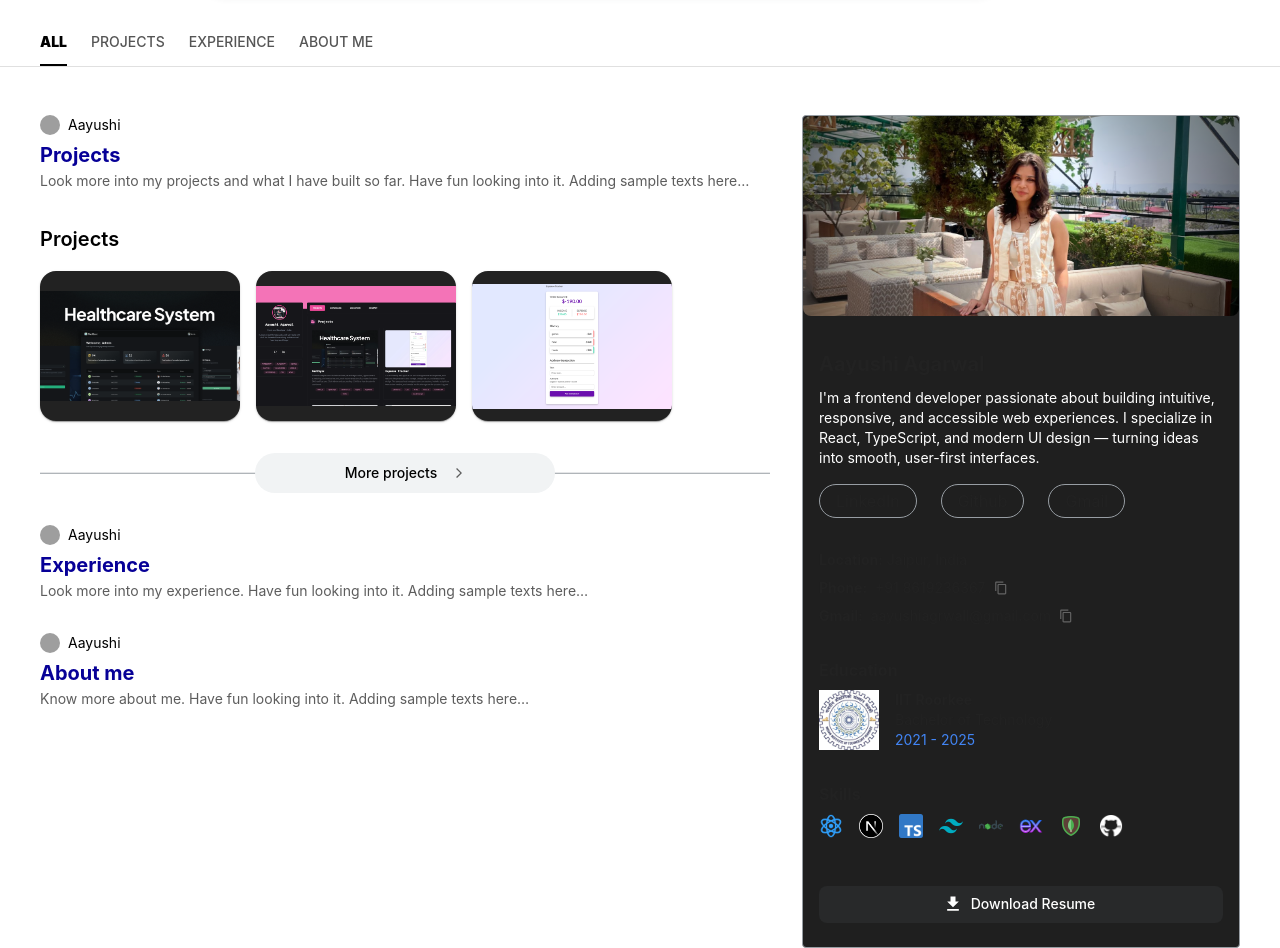
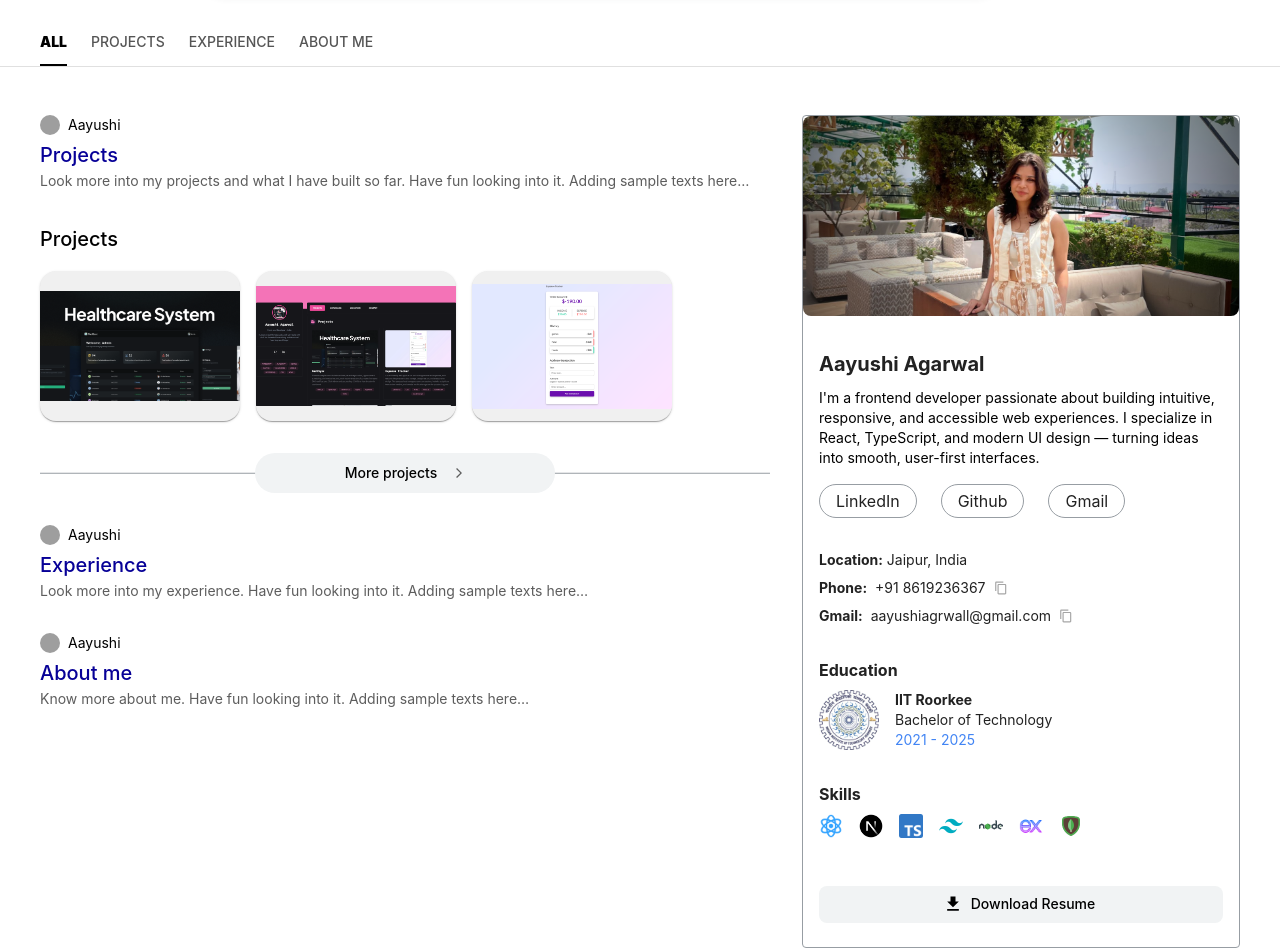
Before and after one commit to Aayushi-Agrwal/portfoliov2, a Next.js app: page /all in a window 1280 px wide. Shown: the part 80-1028 px from the top of the page. Built offline with nearby package versions, Linux system fonts and the light colour scheme; grey boxes are pictures that could not be loaded.

Commit message:
fix: add dark and light theme

```diff
--- a/app/(main)/all/components.tsx
+++ b/app/(main)/all/components.tsx
@@ -13,7 +13,7 @@ const MainPageLink = ({title, description, route}: {title: string , description:
             <img src={mode === 'light' ? '/profile-icon-dark.png' : '/profile-icon.jpg'} alt="Aayushi" className="rounded-full object-cover h-[20px] w-[20px]"/>
             <Typography variant="body2" color={mode === 'light' ? 'black' : 'white'}>Aayushi</Typography>
         </Box>
-        <Typography variant="h6" fontWeight="bold" color={mode === 'light' ? '#070097' : '#90caf9'} mt={0.5}
+        <Typography variant="h6" fontWeight={510} color={mode === 'light' ? '#070097' : '#90caf9'} mt={0.5}
           sx={{
             textDecoration: 'none',
             transition: 'text-decoration 0.2s',
--- a/app/(main)/all/page.tsx
+++ b/app/(main)/all/page.tsx
@@ -66,7 +66,7 @@ export default function Home() {
       >
         {/* Profile Card - Mobile First */}
         <Box flex={3} order={{ xs: 1, md: 2 }}>
-          <Card className="!bg-[#1F1F1F] border-[0.5px] border-solid border-[#979DA3]" sx={{boxShadow: 'none', backgroundImage: 'none' }}>
+          <Card className="border-[0.5px] border-solid border-[#979DA3]" sx={{boxShadow: 'none', backgroundImage: 'none', bgcolor: mode === 'light' ? '' : '#1F1F1F' }}>
             <Box
               height={200}
               borderRadius={2}
@@ -84,7 +84,7 @@ export default function Home() {
 
             <CardContent>
               <Typography variant="h6" fontWeight="bold">Aayushi Agarwal</Typography>
-              <Typography variant="body2" color="white" className="pt-2">
+              <Typography variant="body2" color= {mode === 'light' ? 'black' : 'white'} className="pt-2">
                 I&apos;m a frontend developer passionate about building intuitive, responsive, and accessible web experiences. I specialize in React, TypeScript, and modern UI design — turning ideas into smooth, user-first interfaces.
               </Typography>
 
@@ -110,7 +110,7 @@ export default function Home() {
                     <span className="text-content transition-opacity duration-100">{profile.name}</span>
                     <Box
                       className="icon-content absolute opacity-0 transition-opacity duration-300"
-                      sx={{ color: "white" }}
+                      sx={{ color: mode === 'light' ? 'black' : 'white' }}
                     >
                       {profile.icon}
                     </Box>
@@ -198,15 +198,14 @@ export default function Home() {
                   borderRadius: '8px',
                   px: 4,
                   fontWeight: 500,
-                  background: '#28292A',
-                  color: 'white',
+                  background: mode === 'light' ? '#f1f3f4' : '#28292A',
+                  color: mode === 'light' ? 'black' : 'white',
                   borderColor: '#3C4043',
                   textTransform: 'none',
                   zIndex: 2,
                   '&:hover': {
-                    background: '#3C4043',
+                    background: mode === 'light'? '#D8D7DC' : '#3C4043',
                     borderColor: '#3C4043',
-                    color: 'white',
                   },
                 }}
               >
@@ -221,11 +220,11 @@ export default function Home() {
           <MainPageLink title='Projects' description="Look more into my projects and what I have built so far. Have fun looking into it. Adding sample texts here…" route='/projects'/>
 
           <div onClick={() => router.push('/projects')}>
-            <Typography variant="h6" fontWeight={600} my={2} color={mode === 'light' ? 'black' : 'white'}>Projects</Typography>
+            <Typography variant="h6" fontWeight={510} my={2} color={mode === 'light' ? 'black' : 'white'}>Projects</Typography>
             <Grid container spacing={2} mb={4}>
               {projectsToShow.map((src, index) => (
                 <Grid key={index} component="div">
-                  <Card sx={{ bgcolor: "#222" , borderRadius: '16px', cursor: 'pointer' }}>
+                  <Card sx={{ bgcolor: mode === 'light' ? '#F0F0F0' : "#222" , borderRadius: '16px', cursor: 'pointer' }}>
                     <img
                       src={src}
                       alt={`project-${index}`}
--- a/app/(main)/experience/page.tsx
+++ b/app/(main)/experience/page.tsx
@@ -63,7 +63,7 @@ export default function ExperiencePage() {
         }}
       >
         <Image
-          src="/experience.jpg"
+          src={theme.palette.mode === 'light' ? "/experience.jpg" : '/experience-dark.png'}
           alt="Experience Trajectory Map"
           layout="fill"
           objectFit="cover"
--- a/app/(main)/projects/page.tsx
+++ b/app/(main)/projects/page.tsx
@@ -2,14 +2,17 @@
 
 import { projectData } from '@/app/components/constant';
 import { truncateText } from '@/app/components/helper';
-import { Box, Card, Typography, Slide } from '@mui/material';
+import { Box, Card, Typography, Slide, useTheme } from '@mui/material';
 import React, { useState } from 'react';
 import CloseIcon from '@mui/icons-material/Close';
 import ChevronLeftIcon from '@mui/icons-material/ChevronLeft';
 import ChevronRightIcon from '@mui/icons-material/ChevronRight';
+import { useThemeMode } from '@/app/components/ThemeContext';
 
 const Projects = () => {
   const [selectedIndex, setSelectedIndex] = useState<number | null>(null);
+  const theme = useTheme();
+  const { mode } = useThemeMode();
 
   const handleClose = () => setSelectedIndex(null);
   const handlePrev = () =>
@@ -24,6 +27,7 @@ const Projects = () => {
         alignItems: 'flex-start',
         p: '40px',
         gap: 4,
+        bgcolor: mode === 'light' ? '#fff' : theme.palette.background.default,
       }}
     >
       {/* Left: Project Grid */}
@@ -105,7 +109,7 @@ const Projects = () => {
               <Typography variant="body2" color="#838383">
                 {project.title}
               </Typography>
-              <Typography variant="body2">
+              <Typography variant="body2" color={mode === 'light' ? 'black' : "#838383"}>
                 {truncateText(project.description, 50)}
               </Typography>
             </div>
@@ -122,9 +126,9 @@ const Projects = () => {
             minWidth: '300px',
             maxWidth: '500px',
             position: 'sticky',
-            top: '40px',
+            top: '180px',
             alignSelf: 'flex-start',
-            bgcolor: '#202124',
+            bgcolor: mode === 'light' ? 'white' : '#202124',
             borderRadius: '16px',
             overflow: 'hidden',
             py: 2,
@@ -147,11 +151,12 @@ const Projects = () => {
               }}
 
               >
-                <Typography variant="body1" fontWeight="bold" color="white" mb={1}
+                <Typography variant="body1" fontWeight="bold" mb={1}
                 sx={{
                     cursor: 'pointer',
                     textDecoration: 'none',
                     transition: 'text-decoration 0.2s',
+                    color: mode === 'light' ? 'black' : 'white',
                     '&:hover': {
                       textDecoration: 'underline',
                     },
@@ -164,9 +169,9 @@ const Projects = () => {
                   gap: 1,
                   mb: 1,
                 }}>
-                  <ChevronLeftIcon sx={{ color: 'white', cursor: 'pointer' }} onClick={handlePrev} />
-                  <ChevronRightIcon sx={{ color: 'white', cursor: 'pointer' }} onClick={handleNext} />
-                  <CloseIcon sx={{ color: 'white', cursor: 'pointer' }} onClick={handleClose} />
+                  <ChevronLeftIcon sx={{ color: mode === 'light' ? 'black' : 'white', cursor: 'pointer' }} onClick={handlePrev} />
+                  <ChevronRightIcon sx={{ color: mode === 'light' ? 'black' : 'white', cursor: 'pointer' }} onClick={handleNext} />
+                  <CloseIcon sx={{ color: mode === 'light' ? 'black' : 'white', cursor: 'pointer' }} onClick={handleClose} />
                 </Box>
               </Box>
 
@@ -185,7 +190,7 @@ const Projects = () => {
                 }}
               />
 
-              <Typography variant="body2" color="white" mb={2} sx={{
+              <Typography variant="body2" color={mode === 'light' ? 'black' : 'white'} mb={2} sx={{
                 flexGrow: 1,
                 cursor: 'pointer',
                 textDecoration: 'none',
@@ -207,7 +212,7 @@ const Projects = () => {
                     sx={{
                       border: '1px solid #555',
                       borderRadius: '20px',
-                      color: '#ddd',
+                      color: mode === 'light' ? '#555' : '#ddd',
                       fontSize: '14px',
                     }}
                   >
--- a/app/lib/theme.ts
+++ b/app/lib/theme.ts
@@ -13,6 +13,9 @@ export const lightTheme = createTheme({
     },
     primary: { main: '#1976d2' },
     secondary: { main: '#A8C7FA' },
+    action: {
+      selected: '#e3e8fd', // light blue for selection in light mode
+    },
   },
   typography: {
     fontFamily: 'Inter, sans-serif',
@@ -32,6 +35,9 @@ export const darkTheme = createTheme({
     },
     primary: { main: '#90caf9' },
     secondary: { main: '#A8C7FA' },
+    action: {
+      selected: '#232b3b',
+    },
   },
   typography: {
     fontFamily: 'Inter, sans-serif',
```
Also changed, not shown: public/experience-dark.png (added).
